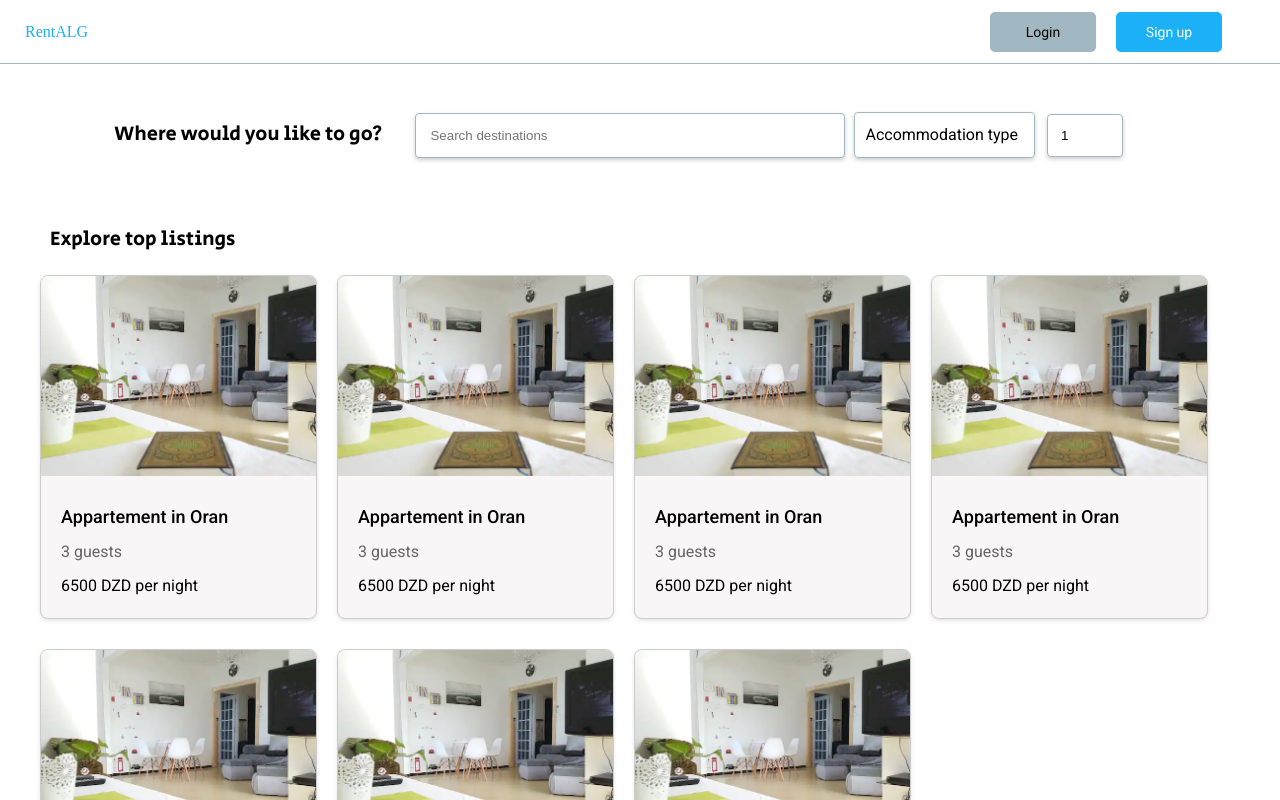
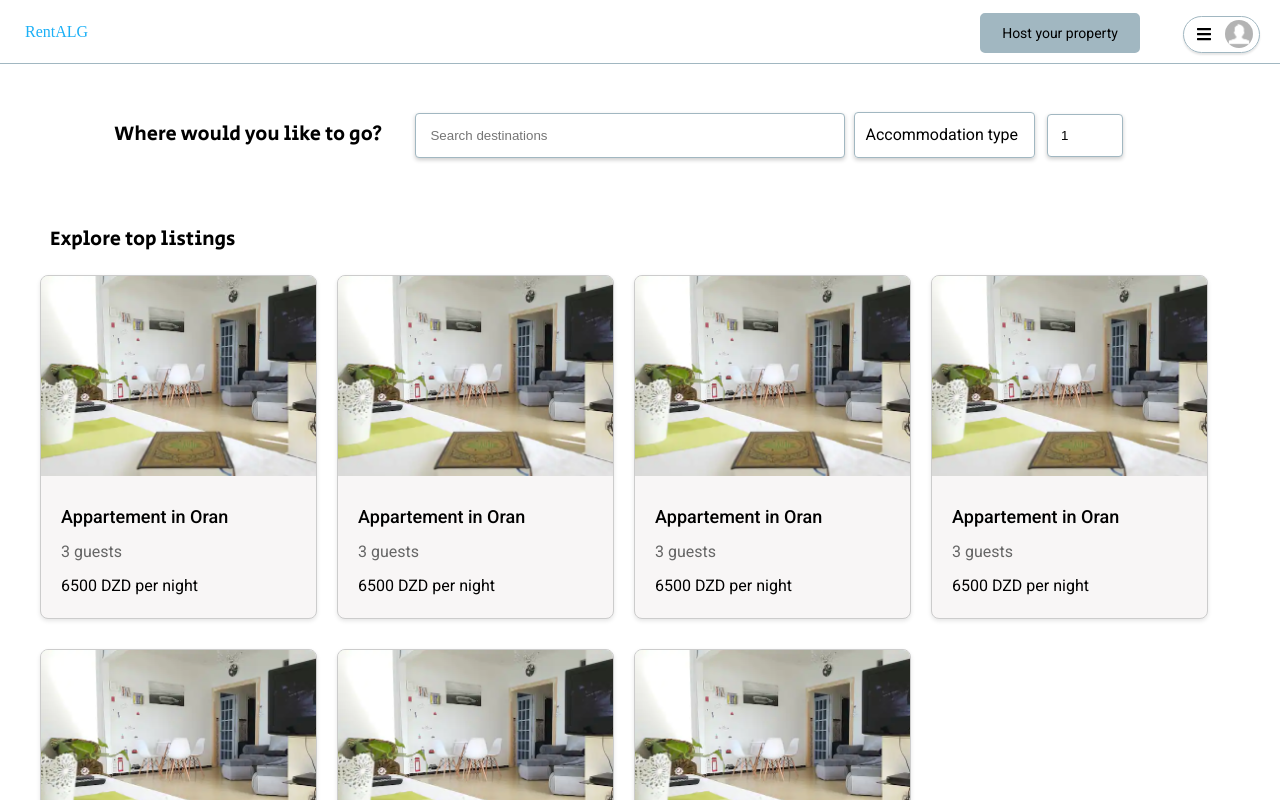
Before and after one commit to AymenBenyoub/RentALG, a React (Vite) app in the folder client/: page / in a window 1280 px wide. Shown: the top 800 px of the page. Built offline with nearby package versions, Linux system fonts and the light colour scheme; a web font is replaced by a local one.

Commit message:
added top left dropdown menu

```diff
--- a/client/src/App.jsx
+++ b/client/src/App.jsx
@@ -4,6 +4,7 @@ import Login from "./Routes/Login";
 import Signup from "./Routes/Signup";
 import Bookings from "./Routes/Bookings";
 import ListingDetails from "./Routes/ListingDetails";
+import Host from "./Routes/Host";
 function App() {
   return (
     <>
@@ -13,6 +14,7 @@ function App() {
         <Route path="/signup" element={<Signup />} />
         <Route path="/bookings" element={<Bookings />} />
         <Route path="/listings" element={<ListingDetails />} />
+        <Route path="/host" element={<Host />} />
       </Routes>
     </>
   );
--- a/client/src/Components/Header.jsx
+++ b/client/src/Components/Header.jsx
@@ -1,5 +1,7 @@
 import { Link } from "react-router-dom";
-import { PrimaryButton, SecondaryButton } from "../Components/Buttons";
+import UserDropDown from "./UserDropDown";
+import { SecondaryButton } from "./Buttons";
+// import { PrimaryButton, SecondaryButton } from "../Components/Buttons";
 
 export default function Header() {
   return (
@@ -9,15 +11,23 @@ export default function Header() {
           <p>RentALG</p>
         </div>
       </Link>
-
-      <div className="right-side-nav">
+      <div className="right-side-nav2">
+        <Link to="/host">
+          <SecondaryButton
+            text="Host your property"
+            style={{ width: "160px", marginTop: "-2px" }}
+          />
+        </Link>
+        <UserDropDown />
+      </div>
+      {/* <div className="right-side-nav">
         <Link to="/login">
           <SecondaryButton text="Login" />
         </Link>
         <Link to="/signup">
           <PrimaryButton text="Sign up" />
         </Link>
-      </div>
+      </div> */}
     </nav>
   );
 }
--- /dev/null
+++ b/client/src/Components/UserDropDown.jsx
@@ -0,0 +1,45 @@
+import { useState } from "react";
+import { FaBars } from "react-icons/fa";
+import { Link } from "react-router-dom";
+import Avatar from "./Avatar";
+function UserDropDown() {
+  const [showMenu, setShowMenu] = useState(false);
+
+  const toggleMenu = () => {
+    setShowMenu(!showMenu);
+    console.log(showMenu);
+  };
+
+  return (
+    <div className="dropdown-menu-container" onClick={toggleMenu}>
+      <div className="dropdown-menu-icon">
+        <FaBars />
+      </div>
+      <div className="user-avatar">
+        <Avatar size={28} />
+      </div>
+      {showMenu && (
+        <div className="dropdown-menu">
+          <ul>
+            <li>
+              <Link to="" className="link-decoration">
+                Profile
+              </Link>
+            </li>
+            <li>
+              <Link className="link-decoration">My bookings</Link>
+            </li>
+            <li>
+              <Link className="link-decoration">My listings</Link>
+            </li>
+            <li>
+              <Link className="link-decoration">Logout</Link>
+            </li>
+          </ul>
+        </div>
+      )}
+    </div>
+  );
+}
+
+export default UserDropDown;
--- /dev/null
+++ b/client/src/Routes/Host.jsx
@@ -0,0 +1,5 @@
+function Host() {
+  return <div>Host</div>;
+}
+
+export default Host;
--- a/client/src/styles/index.css
+++ b/client/src/styles/index.css
@@ -661,3 +661,55 @@ button[type="submit"]:hover {
 .loginEmail {
   margin-left: -300px;
 }
+.dropdown-menu-container {
+  position: relative;
+  display: flex;
+  align-items: center;
+  justify-content: space-around;
+  margin: 3px 20px 3px 15px;
+
+  border: solid 0.85px var(--secondary-color);
+  border-radius: 25px;
+  width: 75px;
+  height: 35px;
+  cursor: pointer;
+  box-shadow: 0 2px 2px rgba(0, 0, 0, 0.1);
+}
+
+.dropdown-menu {
+  width: 150px;
+  position: absolute;
+  top: 40px;
+  left: -100%;
+  background-color: white;
+  border-radius: 5px;
+  padding: 10px;
+  z-index: 10;
+  box-shadow: 0 2px 4px rgba(0, 0, 0, 0.3);
+}
+.dropdown-menu-icon {
+  margin: 5px 0 0 5px;
+}
+.dropdown-menu ul {
+  width: 100%;
+  list-style-type: none;
+  padding: 0;
+}
+
+.dropdown-menu li {
+  padding-bottom: 5px;
+  width: 100%;
+  margin-bottom: 15px;
+  border-bottom: solid 0.5px var(--secondary-color);
+  transition: filter 0.2s ease;
+}
+.dropdown-menu li:hover {
+  filter: brightness(80%);
+}
+.right-side-nav2 {
+  display: flex;
+  justify-content: space-between;
+  align-items: center;
+  margin-top: 12px;
+  width: 300px;
+}
```
